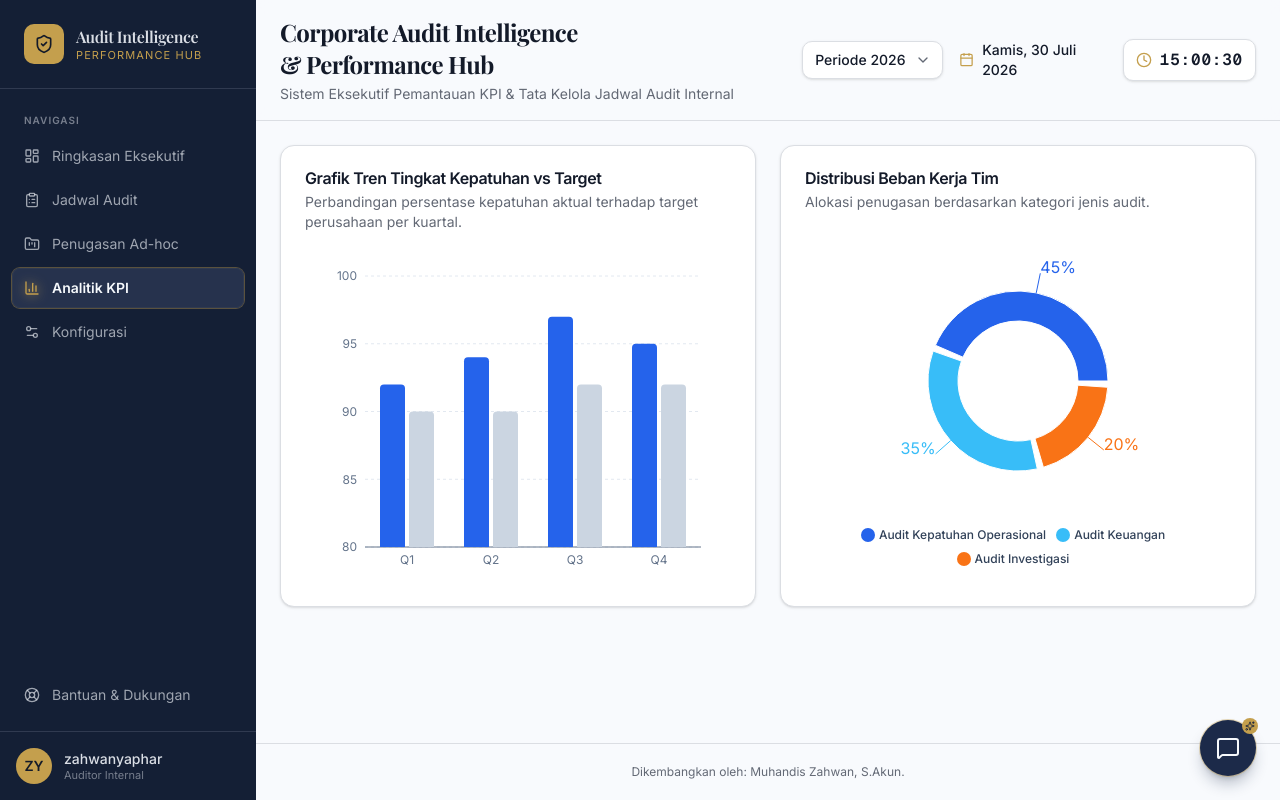
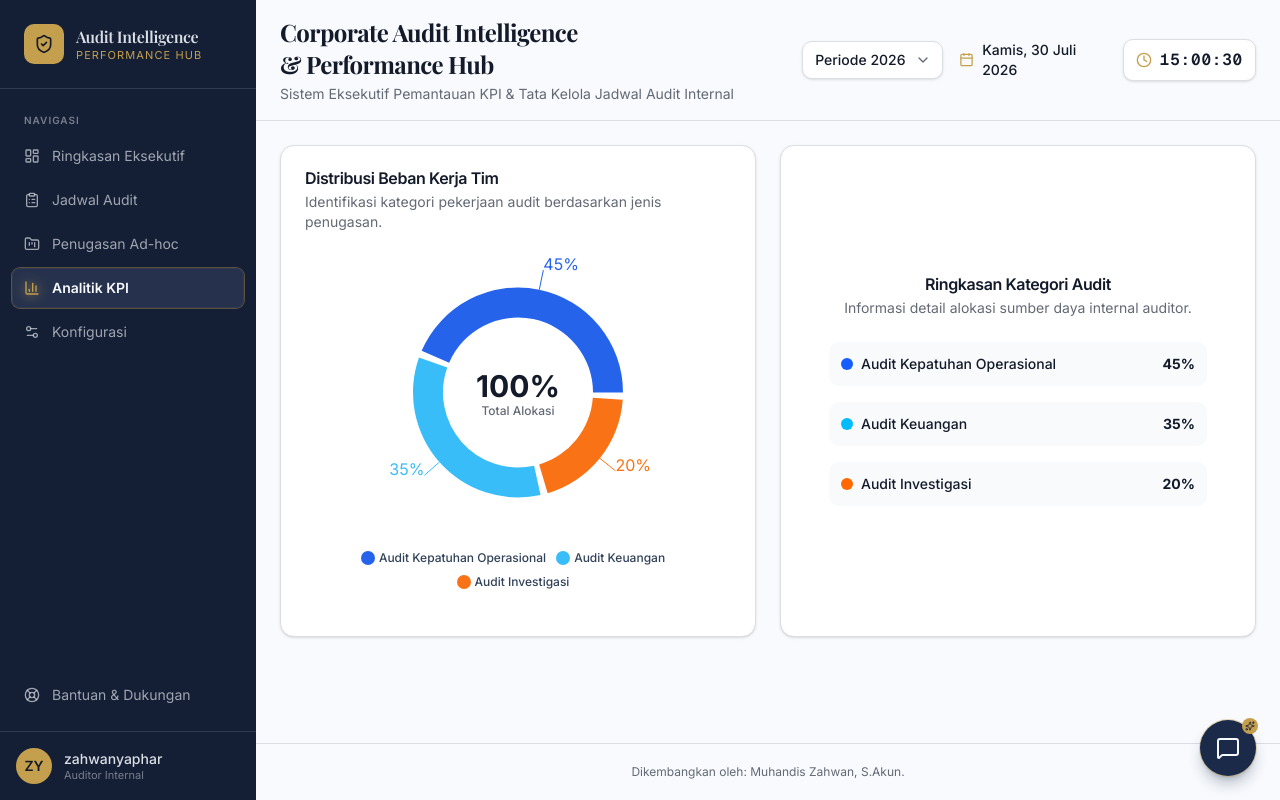
Before and after one commit to muhandiszahwann/KPI-Zahwan, a Next.js app: page / in a window 1280 px wide. Both pictures are taken after a click on the button "Analitik KPI". Built offline with nearby package versions, Linux system fonts and the light colour scheme; a web font is replaced by a local one.

Commit message:
Update AnalitikKPI.tsx

```diff
--- a/components/views/AnalitikKPI.tsx
+++ b/components/views/AnalitikKPI.tsx
@@ -2,17 +2,9 @@
 
 import React from "react"
 import { Card, CardContent, CardHeader, CardTitle, CardDescription } from "@/components/ui/card"
-import { BarChart, Bar, XAxis, YAxis, Tooltip, ResponsiveContainer, CartesianGrid, PieChart, Pie, Cell, Legend } from "recharts"
+import { PieChart, Pie, Cell, ResponsiveContainer, Legend, Tooltip, Label } from "recharts"
 
-// Data Tren Kepatuhan per Kuartal
-const dataKepatuhanKuartal = [
-  { kuartal: "Q1", target: 90, realisasi: 92 },
-  { kuartal: "Q2", target: 90, realisasi: 94 },
-  { kuartal: "Q3", target: 92, realisasi: 97 },
-  { kuartal: "Q4", target: 92, realisasi: 95 },
-]
-
-// Data Distribusi Beban Kerja Tim
+// Data Distribusi Beban Kerja Tim dengan Donut Chart
 const dataDistribusiTim = [
   { name: "Audit Kepatuhan Operasional", value: 45, color: "#2563eb" }, // Biru
   { name: "Audit Keuangan", value: 35, color: "#38bdf8" },              // Biru Muda
@@ -22,62 +14,52 @@ const dataDistribusiTim = [
 export function AnalitikKPI() {
   return (
     <div className="space-y-6">
-      {/* Grid: 1 kolom di HP, 2 kolom berdampingan di Layar Besar (lg) */}
       <div className="grid grid-cols-1 lg:grid-cols-2 gap-6">
 
-        {/* Kolom 1: Grafik Batang Kepatuhan */}
-        <Card className="col-span-1">
-          <CardHeader>
-            <CardTitle>Grafik Tren Tingkat Kepatuhan vs Target</CardTitle>
-            <CardDescription>
-              Perbandingan persentase kepatuhan aktual terhadap target perusahaan per kuartal.
-            </CardDescription>
-          </CardHeader>
-          <CardContent className="h-[350px]">
-            <ResponsiveContainer width="100%" height="100%">
-              <BarChart data={dataKepatuhanKuartal} margin={{ top: 20, right: 30, left: 0, bottom: 5 }}>
-                <CartesianGrid strokeDasharray="3 3" vertical={false} stroke="#e2e8f0" />
-                <XAxis dataKey="kuartal" stroke="#64748b" fontSize={12} tickLine={false} />
-                <YAxis domain={[80, 100]} stroke="#64748b" fontSize={12} tickLine={false} axisLine={false} />
-                <Tooltip
-                  contentStyle={{ backgroundColor: "#ffffff", borderRadius: "8px", border: "1px solid #e2e8f0" }}
-                />
-                <Bar dataKey="realisasi" fill="#2563eb" name="Realisasi Aktual" radius={[4, 4, 0, 0]} barSize={25} />
-                <Bar dataKey="target" fill="#cbd5e1" name="Target Perusahaan" radius={[4, 4, 0, 0]} barSize={25} />
-              </BarChart>
-            </ResponsiveContainer>
-          </CardContent>
-        </Card>
-
-        {/* Kolom 2: Grafik Pie/Donut Distribusi Beban Kerja Tim */}
+        {/* Donut Chart Utama: Distribusi Beban Kerja Tim */}
         <Card className="col-span-1">
           <CardHeader>
             <CardTitle>Distribusi Beban Kerja Tim</CardTitle>
             <CardDescription>
-              Alokasi penugasan berdasarkan kategori jenis audit.
+              Identifikasi kategori pekerjaan audit berdasarkan jenis penugasan.
             </CardDescription>
           </CardHeader>
-          <CardContent className="h-[350px]">
+          <CardContent className="h-[380px]">
             <ResponsiveContainer width="100%" height="100%">
-              <PieChart>
+              <PieChart margin={{ top: 0, right: 0, bottom: 20, left: 0 }}>
                 <Pie
                   data={dataDistribusiTim}
                   cx="50%"
                   cy="50%"
-                  innerRadius={60}
-                  outerRadius={90}
+                  innerRadius={75}
+                  outerRadius={105}
                   paddingAngle={4}
                   dataKey="value"
-                  label={({ name, percent }) => `${(percent * 100).toFixed(0)}%`}
+                  label={({ percent }) => `${(percent * 100).toFixed(0)}%`}
                 >
                   {dataDistribusiTim.map((entry, index) => (
-                    <Cell key={`cell-${index}`} fill={entry.color} />
+                    <Cell key={`cell-${index}`} fill={entry.color} stroke="none" />
                   ))}
+
+                  {/* Label Tengah */}
+                  <Label
+                    value="100%"
+                    position="center"
+                    className="fill-foreground text-3xl font-bold"
+                    dy={-6}
+                  />
+                  <Label
+                    value="Total Alokasi"
+                    position="center"
+                    dy={18}
+                    className="fill-muted-foreground text-xs font-medium"
+                  />
                 </Pie>
                 <Tooltip />
                 <Legend
                   verticalAlign="bottom"
-                  height={36}
+                  align="center"
+                  wrapperStyle={{ paddingTop: "15px" }}
                   formatter={(value) => <span className="text-xs text-slate-700 font-medium">{value}</span>}
                 />
               </PieChart>
@@ -85,6 +67,30 @@ export function AnalitikKPI() {
           </CardContent>
         </Card>
 
+        {/* Anda bisa menambahkan card/chart lain di kolom kedua jika diperlukan */}
+        <Card className="col-span-1 flex flex-col justify-center items-center p-6 text-center">
+          <CardHeader>
+            <CardTitle>Ringkasan Kategori Audit</CardTitle>
+            <CardDescription>
+              Informasi detail alokasi sumber daya internal auditor.
+            </CardDescription>
+          </CardHeader>
+          <CardContent className="space-y-4 text-left w-full text-sm">
+            <div className="flex justify-between items-center p-3 bg-slate-50 rounded-lg">
+              <span className="flex items-center gap-2 font-medium"><span className="w-3 h-3 rounded-full bg-blue-600"></span>Audit Kepatuhan Operasional</span>
+              <span className="font-bold">45%</span>
+            </div>
+            <div className="flex justify-between items-center p-3 bg-slate-50 rounded-lg">
+              <span className="flex items-center gap-2 font-medium"><span className="w-3 h-3 rounded-full bg-sky-400"></span>Audit Keuangan</span>
+              <span className="font-bold">35%</span>
+            </div>
+            <div className="flex justify-between items-center p-3 bg-slate-50 rounded-lg">
+              <span className="flex items-center gap-2 font-medium"><span className="w-3 h-3 rounded-full bg-orange-500"></span>Audit Investigasi</span>
+              <span className="font-bold">20%</span>
+            </div>
+          </CardContent>
+        </Card>
+
       </div>
     </div>
   )
```
